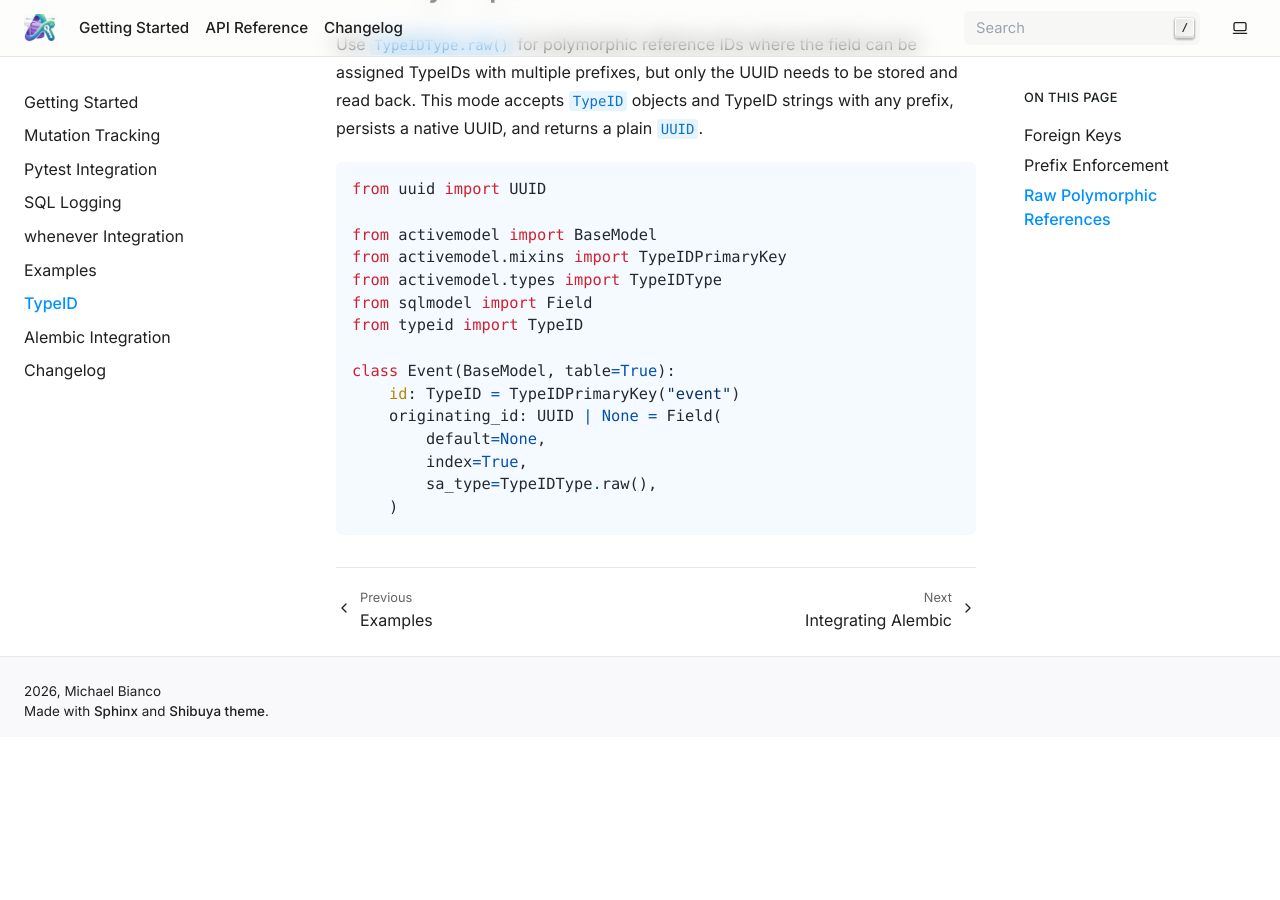
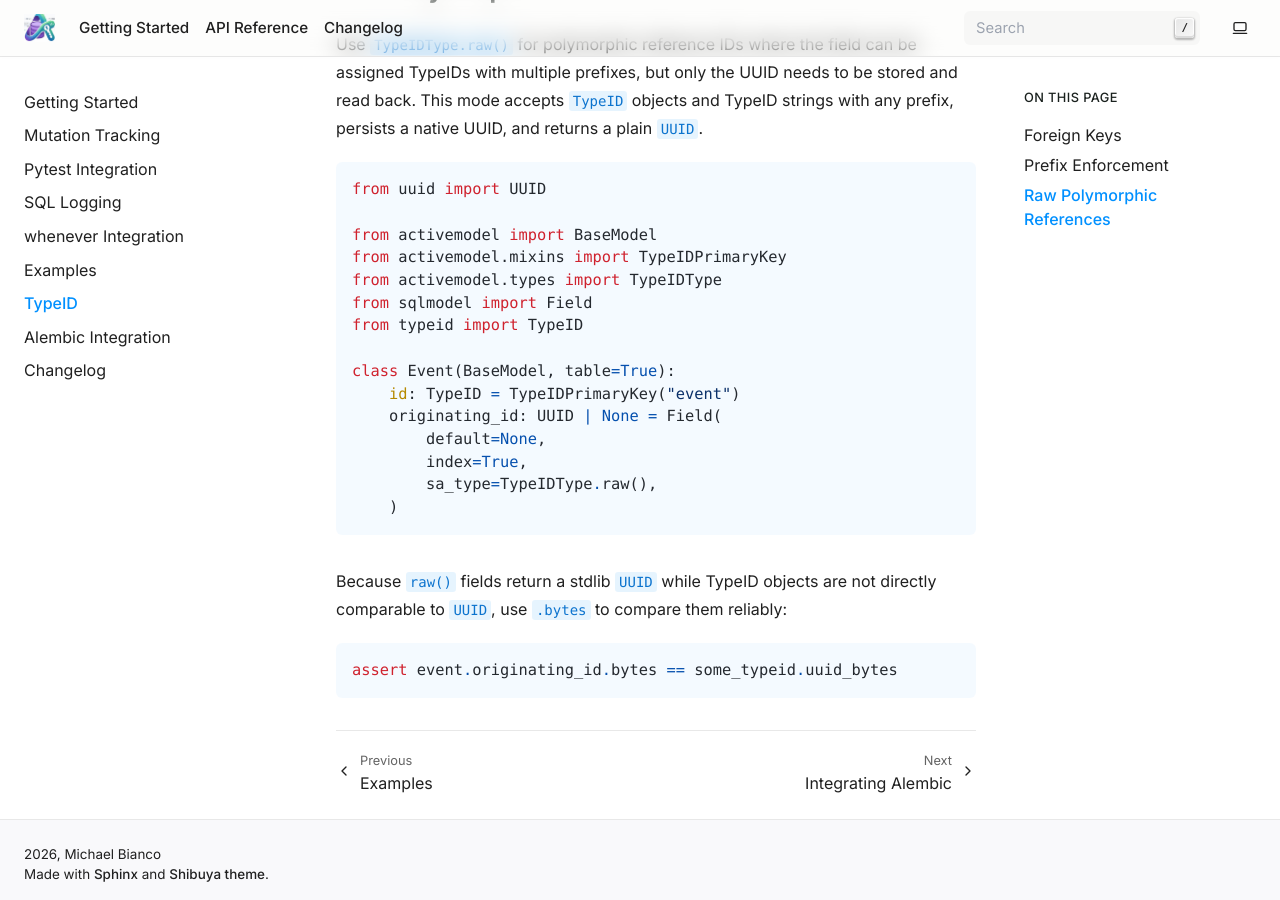
Before and after one commit to iloveitaly/activemodel, a Sphinx documentation site: the page built from docs/typeid.md, in a window 1280 px wide and 900 px high, scrolled down 1171 px. Built offline with Sphinx 7.4.7, drawn with Linux system fonts in a browser that asks for light colours; pages that are not in the unit, such as notebooks, are missing from menus; before the commit the page ends 1908 px from its top, so only the background shows below that.

Commit message:
docs: document TypeID and UUID comparison in typeid.md
Generated-by: aiautocommit

````diff
--- a/docs/typeid.md
+++ b/docs/typeid.md
@@ -56,3 +56,9 @@ class Event(BaseModel, table=True):
         sa_type=TypeIDType.raw(),
     )
 ```
+
+Because `raw()` fields return a stdlib `UUID` while TypeID objects are not directly comparable to `UUID`, use `.bytes` to compare them reliably:
+
+```python
+assert event.originating_id.bytes == some_typeid.uuid_bytes
+```
````
Also changed, not shown: docs/examples.md (+0 -5 lines).
